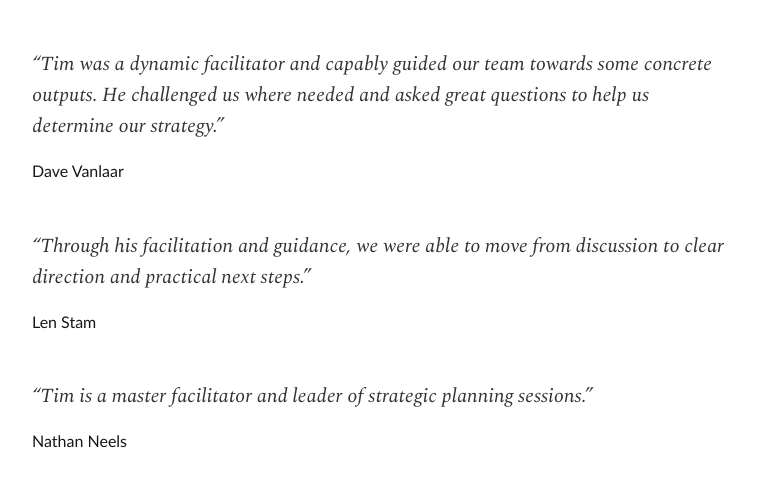
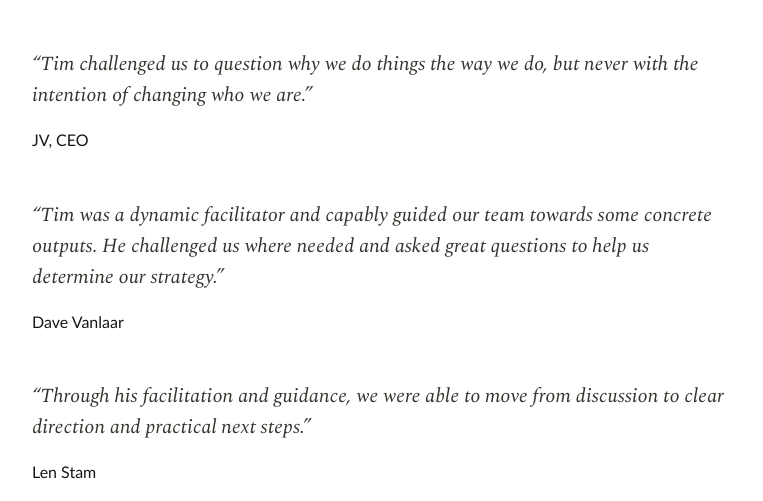
Before and after one commit to timdehaanme/timdehaan.me, a plain HTML site: page praise.html in a window 1280 px wide. Shown: the part 285-786 px from the top of the page, without its empty margins (258-1021 px from the left). Drawn offline with nearby package versions, Linux system fonts and the light colour scheme.

Commit message:
Add JV testimonial to Praise
Co-Authored-By: Claude Opus 5.5 <noreply@anthropic.com>

```diff
--- a/praise.html
+++ b/praise.html
@@ -51,6 +51,15 @@
 
     <section class="testimonials" aria-label="Testimonials">
       <figure class="testimonial">
+        <blockquote>“Tim challenged us to question why we do things the way we do, but never with the intention of changing who we are.”</blockquote>
+        <figcaption class="testimonial-person">
+          <div>
+            <p class="testimonial-name">JV, CEO</p>
+          </div>
+        </figcaption>
+      </figure>
+
+      <figure class="testimonial">
         <blockquote>“Tim was a dynamic facilitator and capably guided our team towards some concrete outputs. He challenged us where needed and asked great questions to help us determine our strategy.”</blockquote>
         <figcaption class="testimonial-person">
           <div>
```
